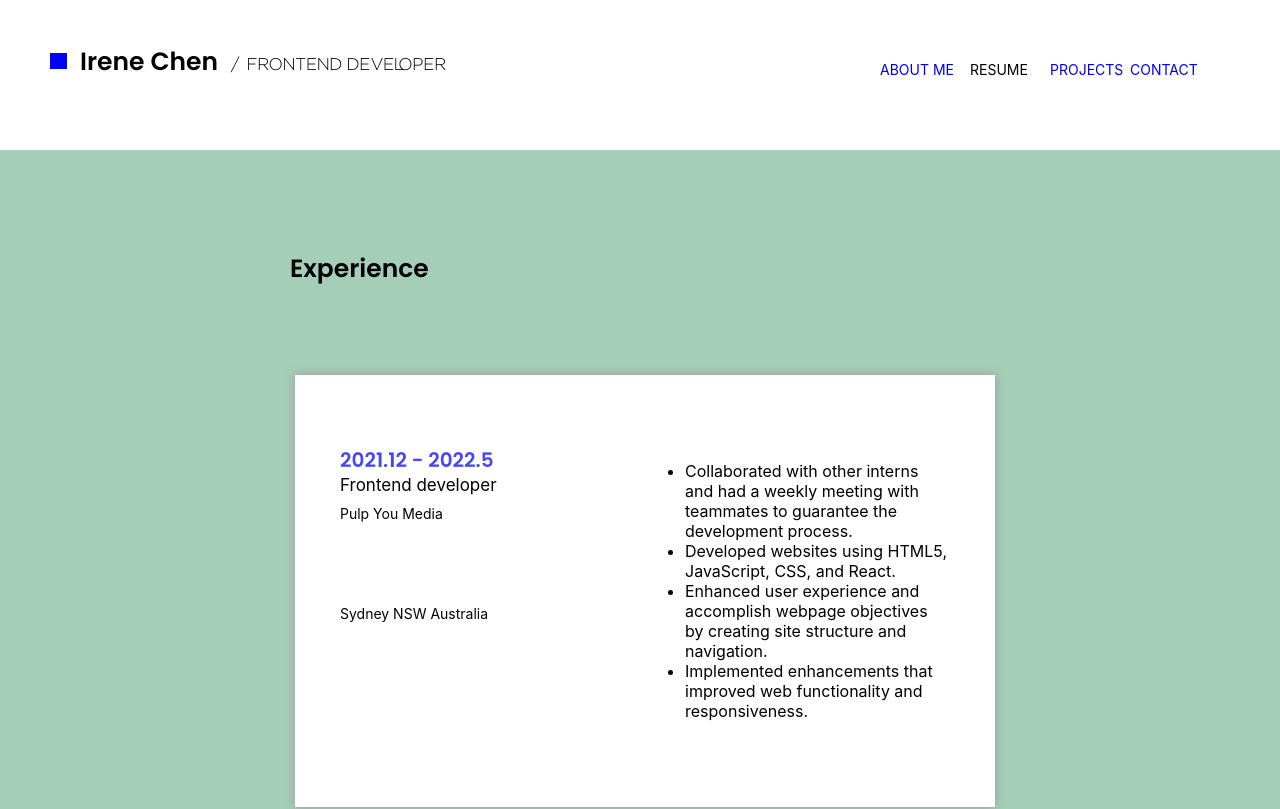
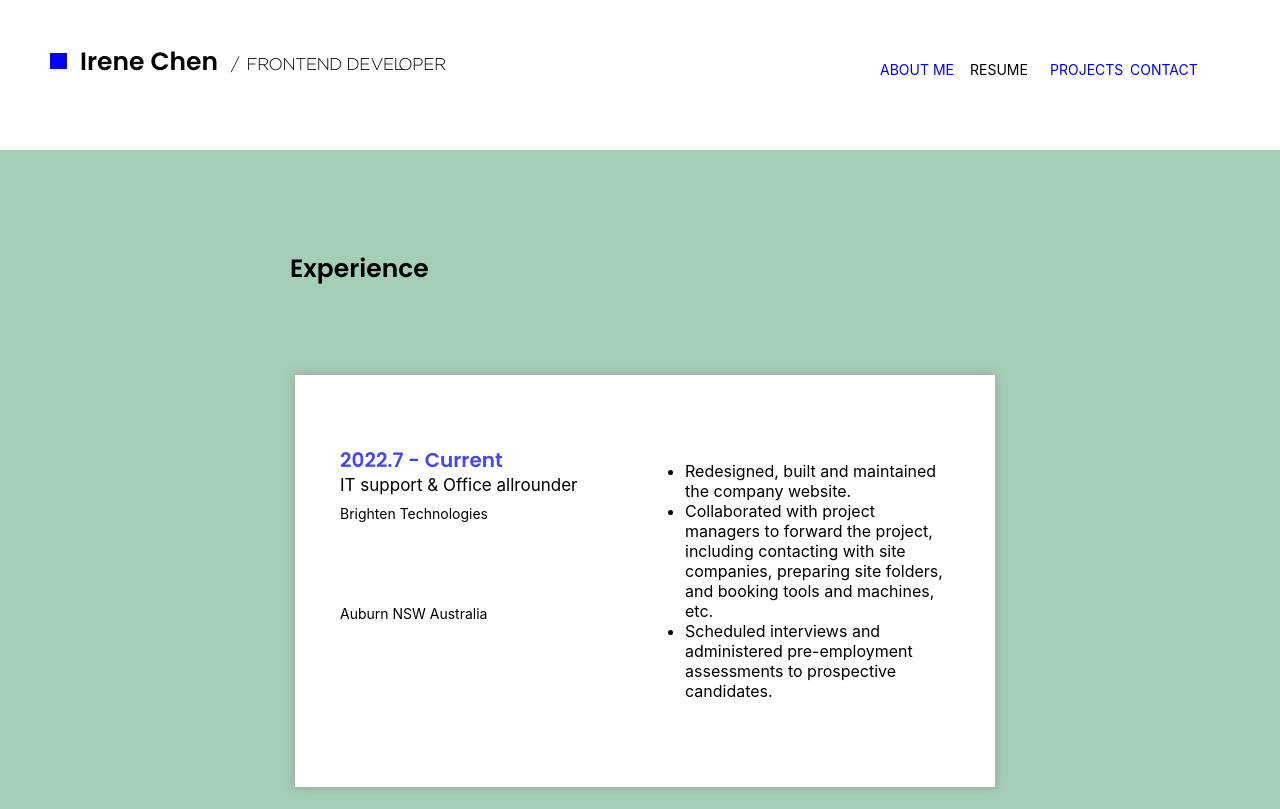
Before and after one commit to cxcongcong/e-portfolio, a React (Create React App) app: page /Experience in a window 1280 px wide. Shown: the top 809 px of the page. Built offline with nearby package versions, Linux system fonts and the light colour scheme.

Commit message:
experience updated

```diff
--- a/src/components/Experience/Experience.js
+++ b/src/components/Experience/Experience.js
@@ -1,6 +1,6 @@
 import '../Icons/Resume.css';
 import ExperienceInfoBlock from './ExperienceInfoBlock';
-import { experience_1, experience_2, experience_3, experience_4 } from './ExperienceData.js';
+import { experience_1, experience_2, experience_3, experience_4, experience_5 } from './ExperienceData.js';
 
 function Experience() {
     return (
@@ -8,6 +8,7 @@ function Experience() {
             <div className='resume-context'>
                 <div className="resume-heading">Experience</div>
                 <div className="resume-info-block resume-info-border">
+                    <ExperienceInfoBlock info={experience_5}/>
                     <ExperienceInfoBlock info={experience_1}/>
                     <ExperienceInfoBlock info={experience_2}/>
                     <ExperienceInfoBlock info={experience_3}/>
--- a/src/components/Experience/ExperienceData.js
+++ b/src/components/Experience/ExperienceData.js
@@ -36,3 +36,13 @@ export const experience_4 = {
     description: ['Negotiated with clients and implemented financial management.',
                 'Making drinks.']
 };
+
+export const experience_5 = {
+    time: '2022.7 - Current',
+    career: 'IT support & Office allrounder',
+    company: 'Brighten Technologies',
+    location: 'Auburn NSW Australia',
+    description: ['Redesigned, built and maintained the company website.',
+                'Collaborated with project managers to forward the project, including contacting with site companies, preparing site folders, and booking tools and machines, etc.',
+                'Scheduled interviews and administered pre-employment assessments to prospective candidates.']
+};
```
